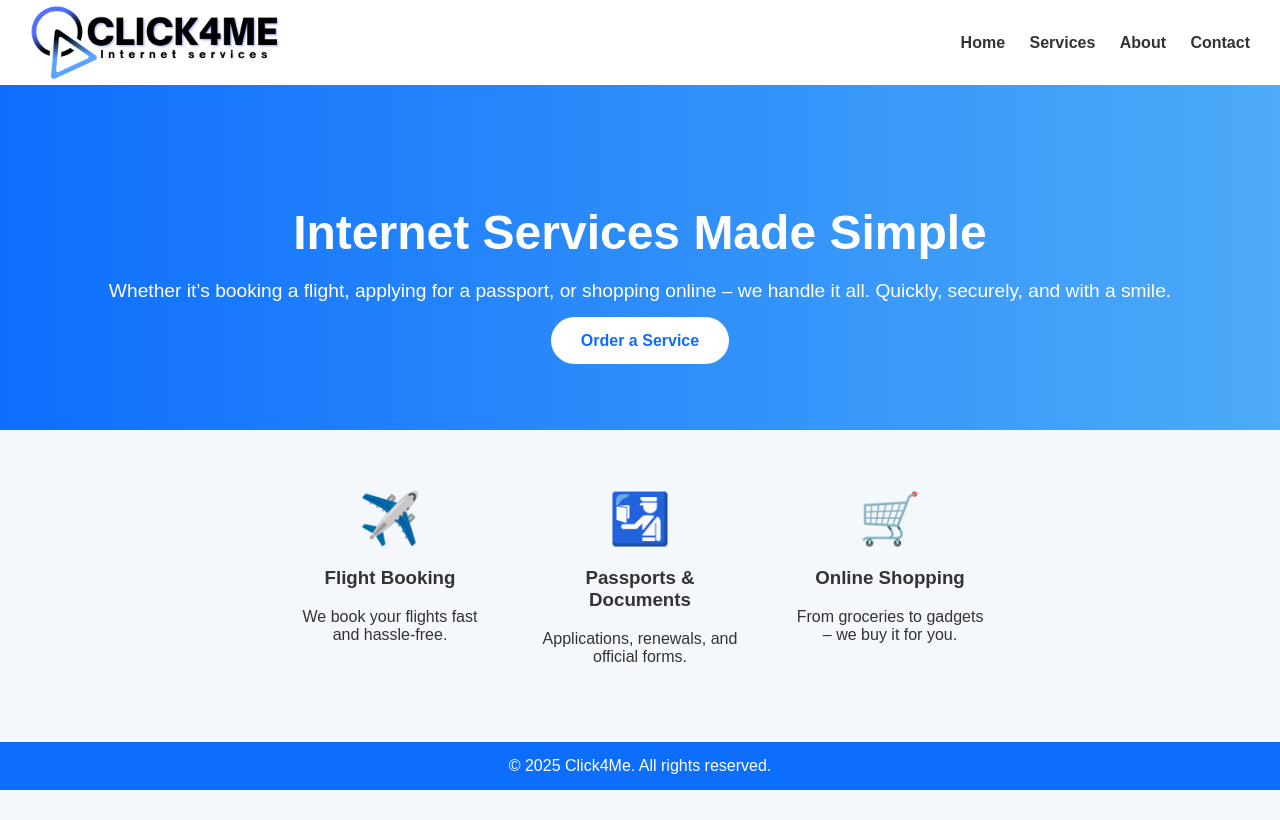
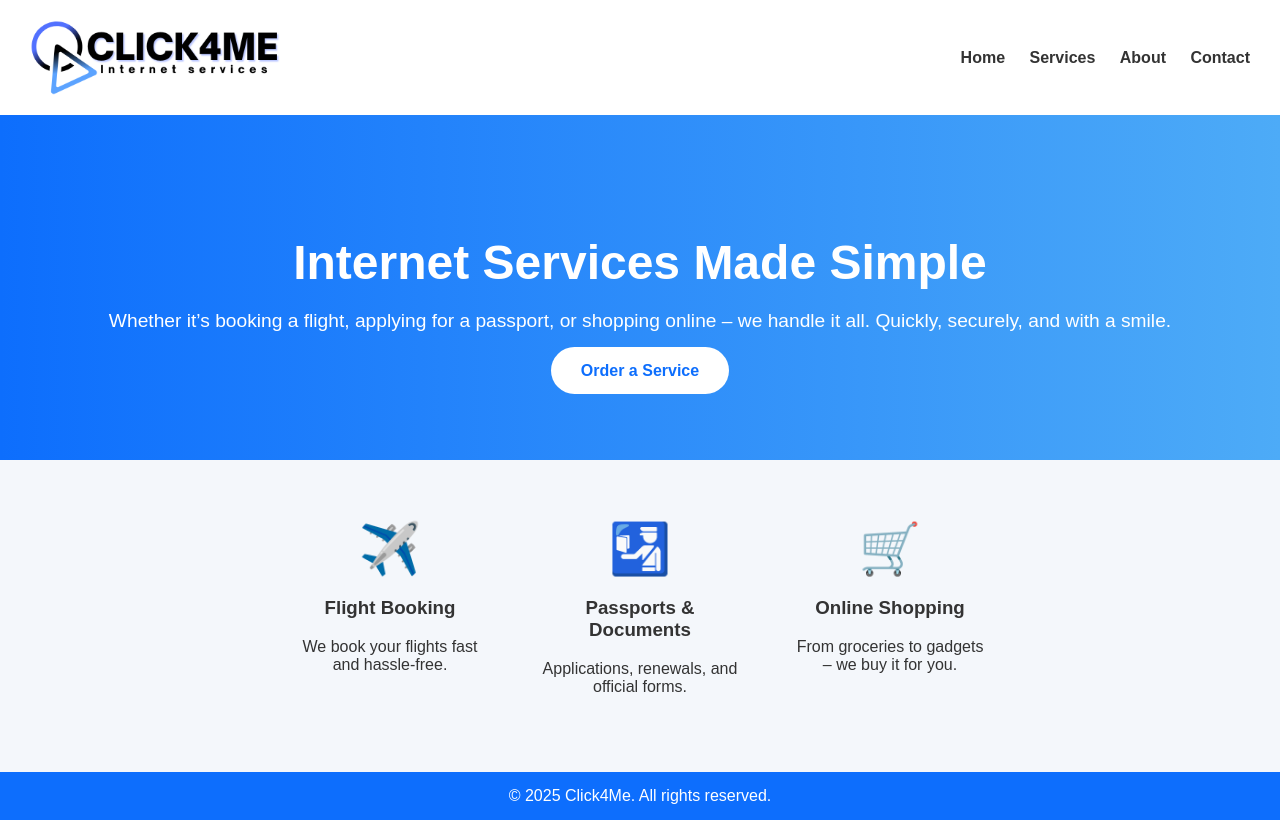
Before and after one commit to shayakarniol/my-website, a plain HTML site: page index.html in a window 1280 px wide. Drawn offline with Linux system fonts and the light colour scheme.

Commit message:
Update index.html

```diff
--- a/index.html
+++ b/index.html
@@ -14,7 +14,7 @@
       header {
     background-color: white;
     color: #333;
-    padding: 5px 30px;  /* הקטן את זה */
+    padding: 20px 30px;  /* הקטן את זה */
     display: flex;
     justify-content: space-between;
     align-items: center;
```
